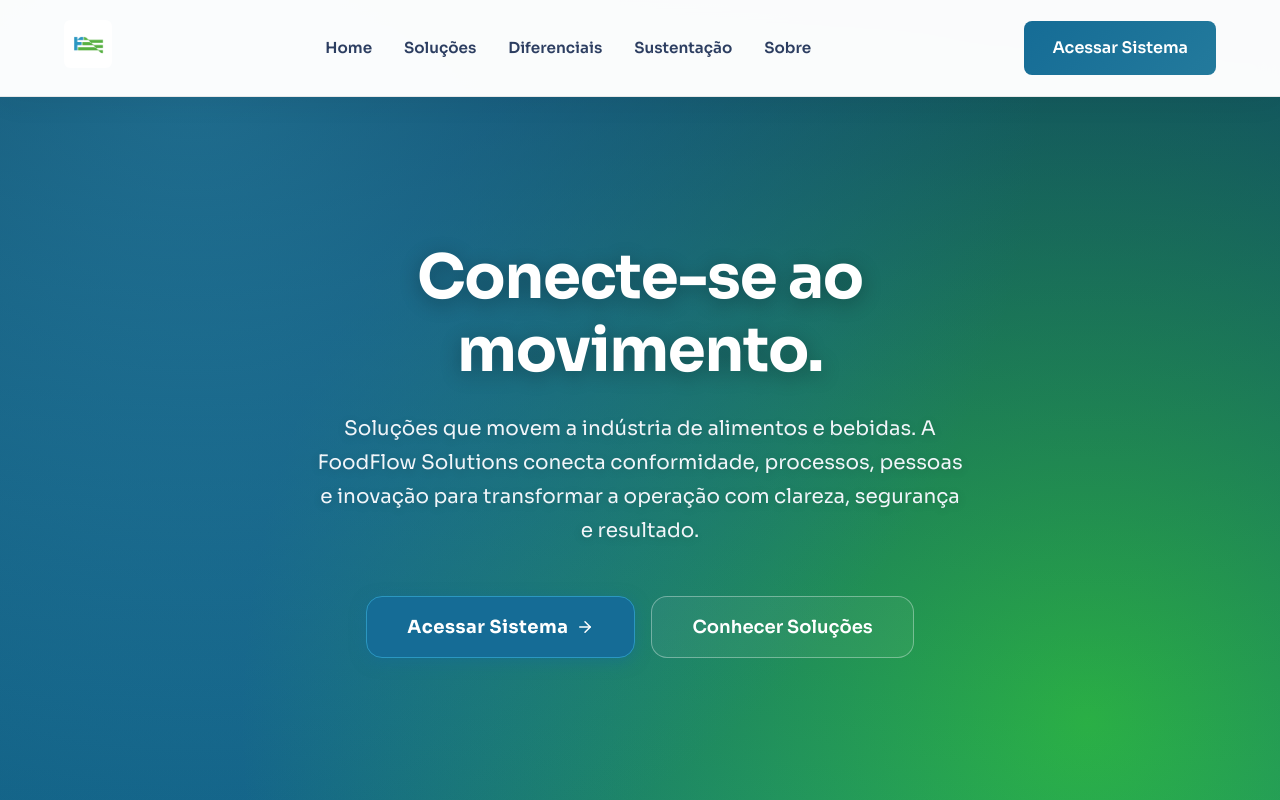
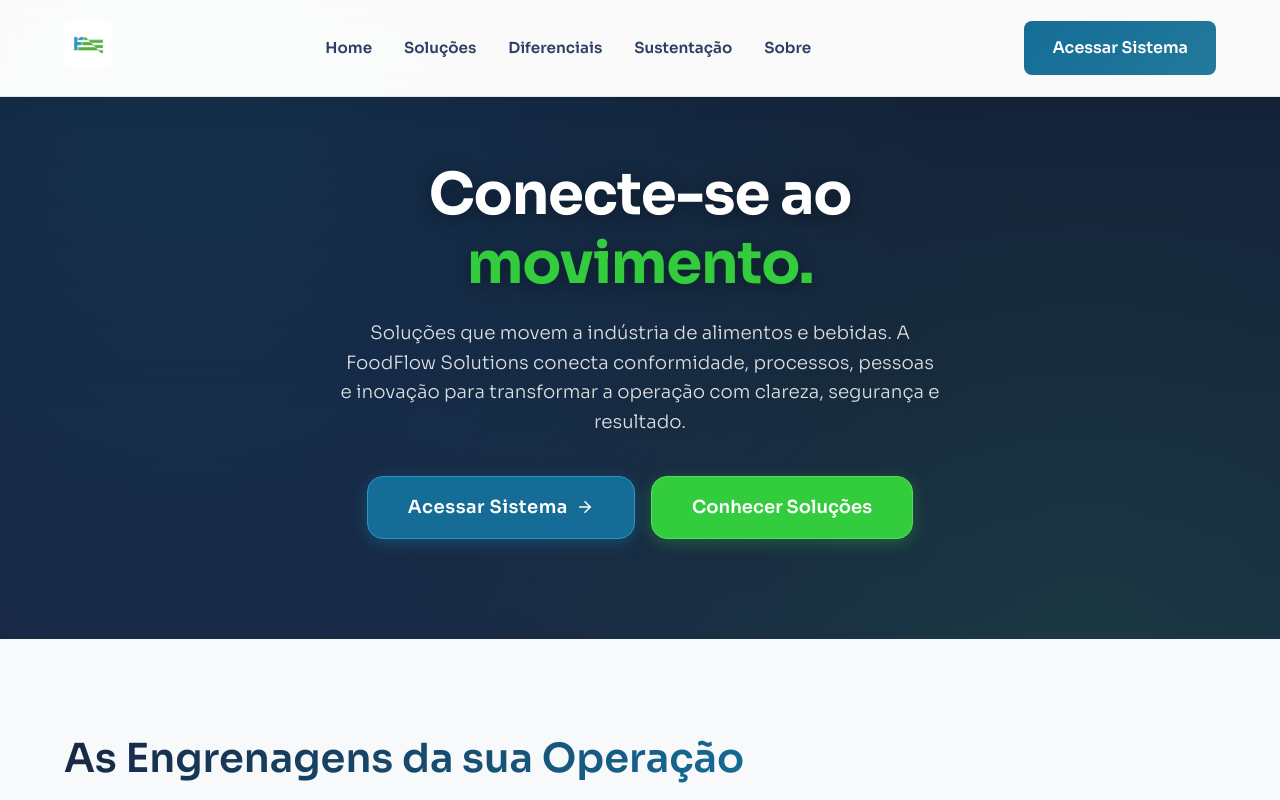
Before and after one commit to solutionsfoodflow-droid/foodflow-system, a React (Vite) app: page / in a window 1280 px wide. Shown: the top 800 px of the page. Built offline with nearby package versions, Linux system fonts and the light colour scheme; a web font is replaced by a local one.

Commit message:
feat: refine homepage hero visuals

```diff
--- a/src/index.css
+++ b/src/index.css
@@ -575,44 +575,50 @@
   color: var(--color-primary-dark) !important;
 }
 
+.hero.hero-old-vibe {
+  min-height: auto;
+  padding-top: 160px;
+  padding-bottom: 100px;
+}
+
 .hero-old-vibe {
-  background-color: #126388; /* Fundo base azul vibrante e institucional */
+  background-color: var(--color-dark); /* Azul marinho predominante */
   background-image:
-    radial-gradient(circle at 15% 10%, rgba(43, 151, 193, 0.9) 0px, transparent 65%),
-    radial-gradient(circle at 85% 90%, rgba(50, 204, 61, 0.85) 0px, transparent 65%);
+    radial-gradient(circle at 15% 0%, rgba(21, 108, 150, 0.35) 0px, transparent 60%),
+    radial-gradient(circle at 85% 100%, rgba(50, 204, 61, 0.12) 0px, transparent 60%);
   color: var(--color-white);
   position: relative;
   overflow: hidden;
-  padding-top: 100px;
 }
 
 /* Overlay ajustado para manter a vibração do gradiente sem perder o contraste do texto */
 .hero-overlay {
   position: absolute;
   top: 0; left: 0; right: 0; bottom: 0;
-  background: linear-gradient(180deg, rgba(8, 20, 35, 0.35) 0%, rgba(8, 20, 35, 0.05) 100%);
+  background: linear-gradient(180deg, rgba(13, 21, 38, 0.4) 0%, rgba(24, 38, 67, 0.1) 100%);
   z-index: 1;
 }
 
 /* Ajuste e foco estético na headline, sombra levemente refinada para a nova luminosidade */
 .hero-headline-v2 {
-  font-size: 3.8rem;
+  font-size: 3.6rem;
   font-weight: 700;
   letter-spacing: -0.02em;
-  text-shadow: 0 4px 20px rgba(0,0,0,0.3); /* Sombra elegante e robusta sem pesar o design */
+  margin-bottom: 1.25rem;
+  text-shadow: 0 4px 20px rgba(0,0,0,0.4);
 }
 
 /* Ajuste do subtítulo - em vez de branco puro com opacity, usar gray bem leve para ser robusto */
 .hero-subheadline-v2 {
-  font-size: 1.25rem;
-  color: #f1f5f9;
-  margin-bottom: 3rem;
-  font-weight: 400;
-  max-width: 650px;
+  font-size: 1.15rem;
+  color: rgba(255, 255, 255, 0.85);
+  margin-bottom: 2.5rem;
+  font-weight: 300;
+  max-width: 600px;
   margin-left: auto;
   margin-right: auto;
-  line-height: 1.7;
-  text-shadow: 0 2px 10px rgba(0,0,0,0.15); /* Sombra sutil para garantia de legibilidade em áreas claras do gradiente */
+  line-height: 1.6;
+  text-shadow: 0 2px 10px rgba(0,0,0,0.2);
 }
 
 /* Ajuste específico dos CTA para acessibilidade e bom hover */
@@ -620,31 +626,37 @@
   background: var(--color-primary);
   border: 1px solid var(--color-primary-light);
   box-shadow: 0 4px 15px rgba(21, 108, 150, 0.5);
-  font-weight: 700;
+  font-weight: 600;
   letter-spacing: 0.5px;
 }
 .btn-primary-v2:hover {
   background: var(--color-primary-light);
   box-shadow: 0 6px 25px rgba(21, 108, 150, 0.7);
   color: #fff;
+  transform: translateY(-2px);
 }
 
-.btn-outline-light {
-  background: rgba(255, 255, 255, 0.05); /* Leve fill pro botão não sumir e ter leitura premium */
+.btn-secondary-v2 {
+  background: var(--color-secondary);
   color: var(--color-white) !important;
-  border: 1px solid rgba(255, 255, 255, 0.35);
-  backdrop-filter: blur(5px);
+  border: 1px solid var(--color-secondary-light);
+  box-shadow: 0 4px 15px rgba(50, 204, 61, 0.3);
   font-weight: 600;
 }
-.btn-outline-light:hover {
-  background: rgba(255, 255, 255, 0.2);
-  border-color: rgba(255, 255, 255, 0.85);
+.btn-secondary-v2:hover {
+  background: var(--color-secondary-dark);
+  box-shadow: 0 8px 25px rgba(50, 204, 61, 0.45);
+  border-color: var(--color-secondary);
   transform: translateY(-2px);
-  box-shadow: 0 8px 25px rgba(0,0,0,0.15);
+  color: #fff;
 }
 
 @media (max-width: 768px) {
+  .hero.hero-old-vibe {
+    padding-top: 140px;
+    padding-bottom: 80px;
+  }
   .hero-headline-v2 {
-    font-size: 2.8rem;
+    font-size: 2.6rem;
   }
 }
--- a/src/pages/Home.tsx
+++ b/src/pages/Home.tsx
@@ -37,7 +37,8 @@
   ],
 
   hero: {
-    headline: "Conecte-se ao movimento.",
+    headlineBase: "Conecte-se ao ",
+    headlineHighlight: "movimento.",
     subheadline: "Soluções que movem a indústria de alimentos e bebidas. A FoodFlow Solutions conecta conformidade, processos, pessoas e inovação para transformar a operação com clareza, segurança e resultado.",
     primaryCta: "Acessar Sistema",
     secondaryCta: "Conhecer Soluções"
@@ -180,23 +181,26 @@
       <section id="home" className="hero hero-old-vibe">
         <div className="hero-overlay"></div>
         <div className="container hero-content text-center animate-fade-in" style={{ position: 'relative', zIndex: 10 }}>
-          <h1 className="hero-headline text-white hero-headline-v2">{CONFIG.hero.headline}</h1>
+          <h1 className="hero-headline text-white hero-headline-v2">
+            {CONFIG.hero.headlineBase}
+            <span className="text-secondary">{CONFIG.hero.headlineHighlight}</span>
+          </h1>
           <p className="hero-subheadline hero-subheadline-v2">{CONFIG.hero.subheadline}</p>
           <div className="hero-buttons">
             <Link to={CONFIG.urls.acessarSistema} className="btn btn-primary btn-lg btn-primary-v2">
               {CONFIG.hero.primaryCta} <ArrowRight size={18} />
             </Link>
-            <a href="#solucoes" className="btn btn-lg btn-outline-light">
+            <a href="#solucoes" className="btn btn-lg btn-secondary-v2">
               {CONFIG.hero.secondaryCta}
             </a>
           </div>
         </div>
       </section>
 
-      <section id="solucoes" className="section bg-gradient text-white">
+      <section id="solucoes" className="section bg-gray-50">
         <div className="container" style={{ position: 'relative', zIndex: 2 }}>
-          <h2 className="section-title text-white">{CONFIG.solucoes.sectionTitle}</h2>
-          <p className="section-subtitle" style={{ color: 'rgba(255,255,255,0.9)' }}>
+          <h2 className="section-title text-gradient-dark">{CONFIG.solucoes.sectionTitle}</h2>
+          <p className="section-subtitle">
             Eixos estratégicos sustentados por métodos aplicáveis.
           </p>
 
```
